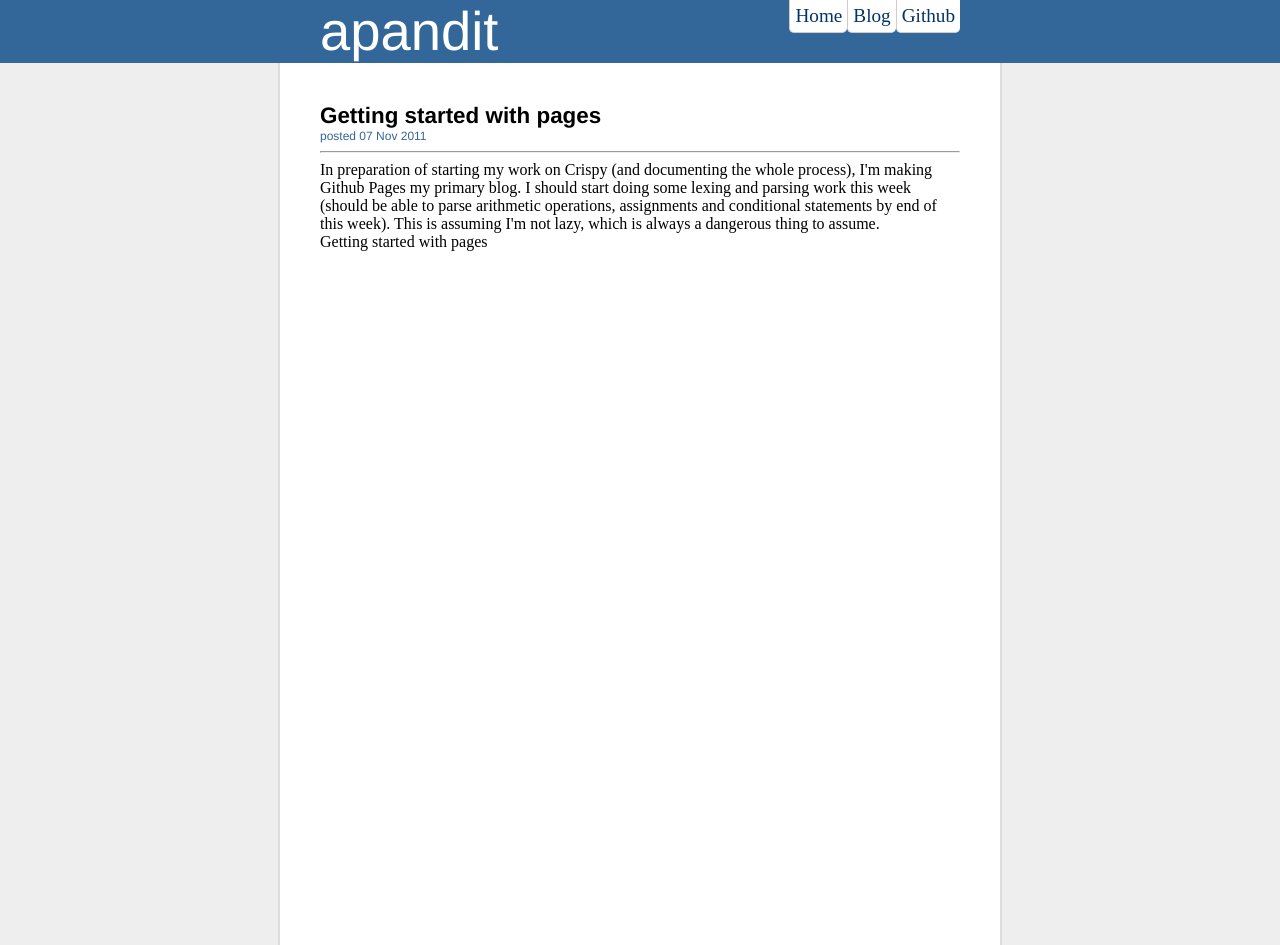
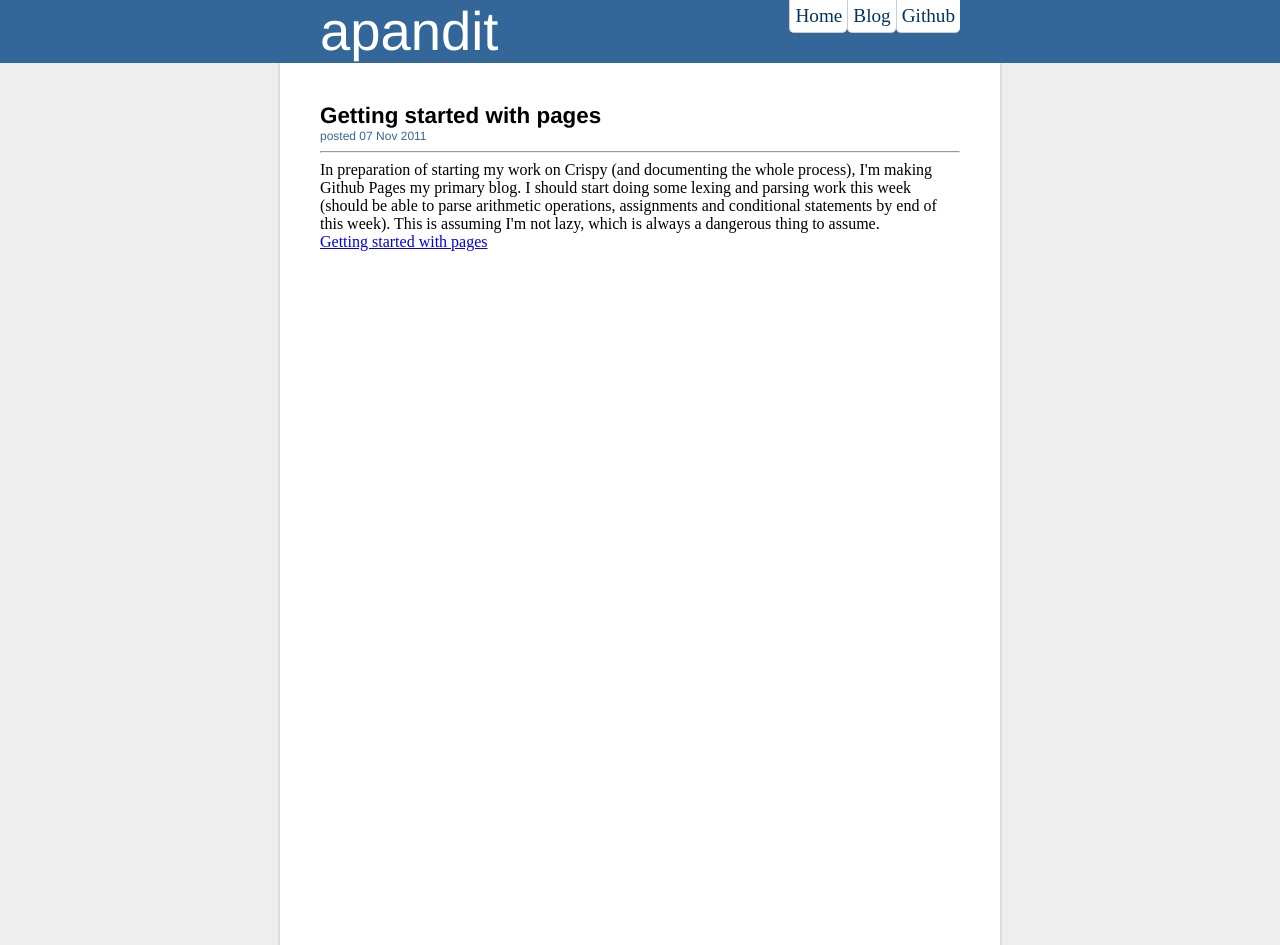
Before and after one commit to apandit/apandit.github.io, a Jekyll site: the page built from index.html, in a window 1280 px wide. Built offline with Jekyll 4.4.1, drawn with Linux system fonts in a browser that asks for light colours.

Commit message:
Don't worry bout it

```diff
--- a/index.html
+++ b/index.html
@@ -11,7 +11,7 @@
 </div>
 
 <div class="list">
-    {% for item in site.posts %}
-        {{ item.title }}
+    {% for item in site.posts limit:3 %}
+        <a href='{{item.url}}'>{{ item.title }}</a><br/>
     {% endfor %}
 </div>
```
